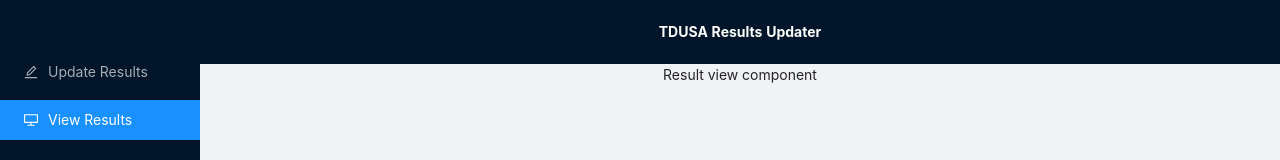
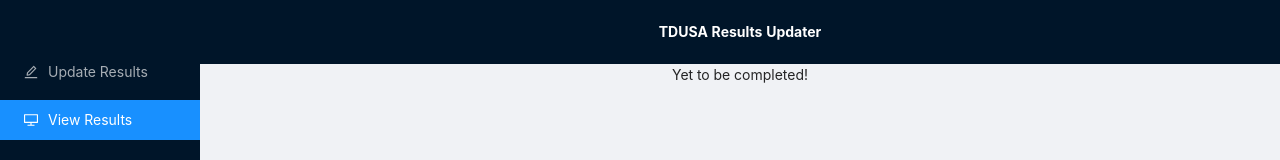
Before and after one commit to chrustkiran/results-updater, a React (Create React App) app: page / in a window 1280 px wide. Both pictures are taken after a click on the item "View Results". Shown: the top 160 px of the page. Built offline with nearby package versions, Linux system fonts and the light colour scheme.

Commit message:
changed view comp

```diff
--- a/src/component/ResultViewComponent.js
+++ b/src/component/ResultViewComponent.js
@@ -5,7 +5,7 @@
     render() {
         return (
             <div>
-                Result view component
+                Yet to be completed!
             </div>
         )
     }
```
